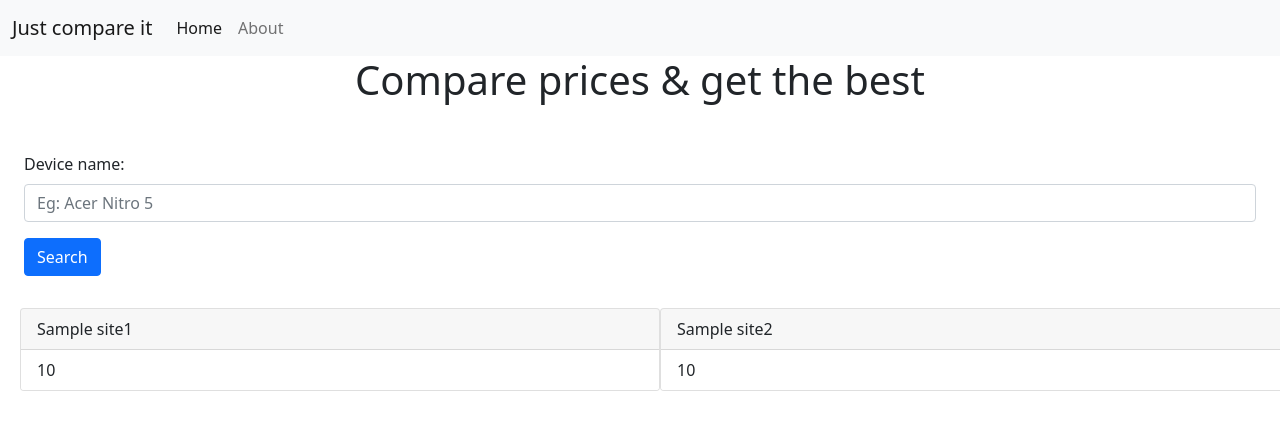
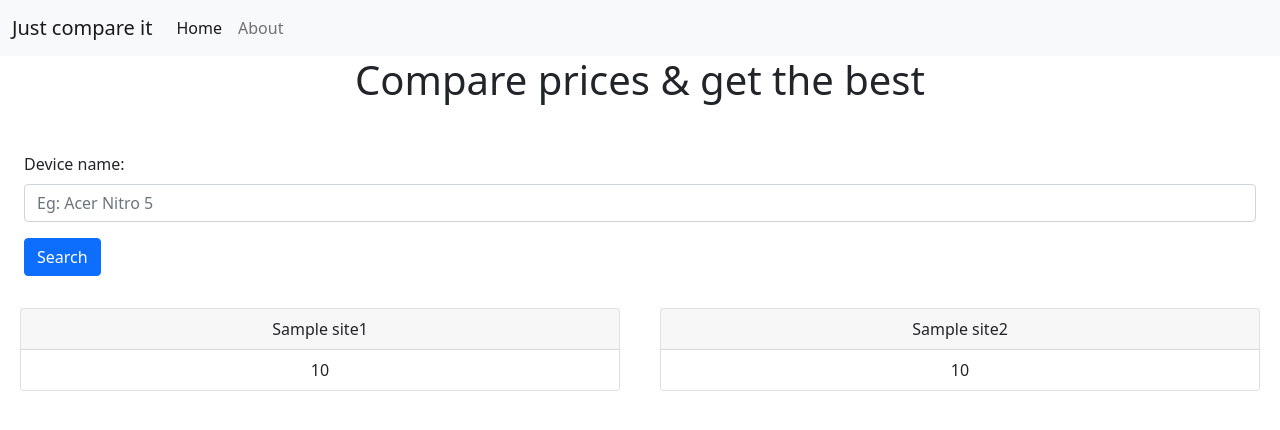
Before and after one commit to bangsikishan/TechPriceComparer, a Flask app: template templates/home.html in a window 1280 px wide. Shown: the top 430 px of the page. Run offline with Flask 2, Linux system fonts and the light colour scheme; the template is opened without the code that fills it: most values are stand-ins (such as "Sample title", 1, 10 or a date in 2020).

Commit message:
Fixed bugs

```diff
--- a/templates/home.html
+++ b/templates/home.html
@@ -22,9 +22,10 @@
     </section>
 
     <section class="container-fluid">
-        <div class="row">
+        <div class="row text-center">
             <div class="col-md-12 col-lg-6">
                 {% for name,price in site1.items() %}
+                    <div class="d-flex justify-content-center align-items-center">
                         <div class="card m-2" style="width: 40rem;">
                             <div class="card-header">
                                 {{ name }}
@@ -33,10 +34,12 @@
                                 <li class="list-group-item">{{ price }}</li>
                             </ul>
                         </div>
+                    </div>
                 {% endfor %}
             </div>
             <div class="col-md-12 col-lg-6">
                 {% for name,price in site2.items() %}
+                <div class="d-flex justify-content-center align-items-center">
                     <div class="card m-2" style="width: 40rem;">
                         <div class="card-header">
                             {{ name }}
@@ -45,6 +48,7 @@
                             <li class="list-group-item">{{ price }}</li>
                         </ul>
                     </div>
+                </div>
                 {% endfor %}
             </div>
         </div>
```
Also changed, not shown: README.md. Lines whose indentation alone changed are shown as unchanged.
